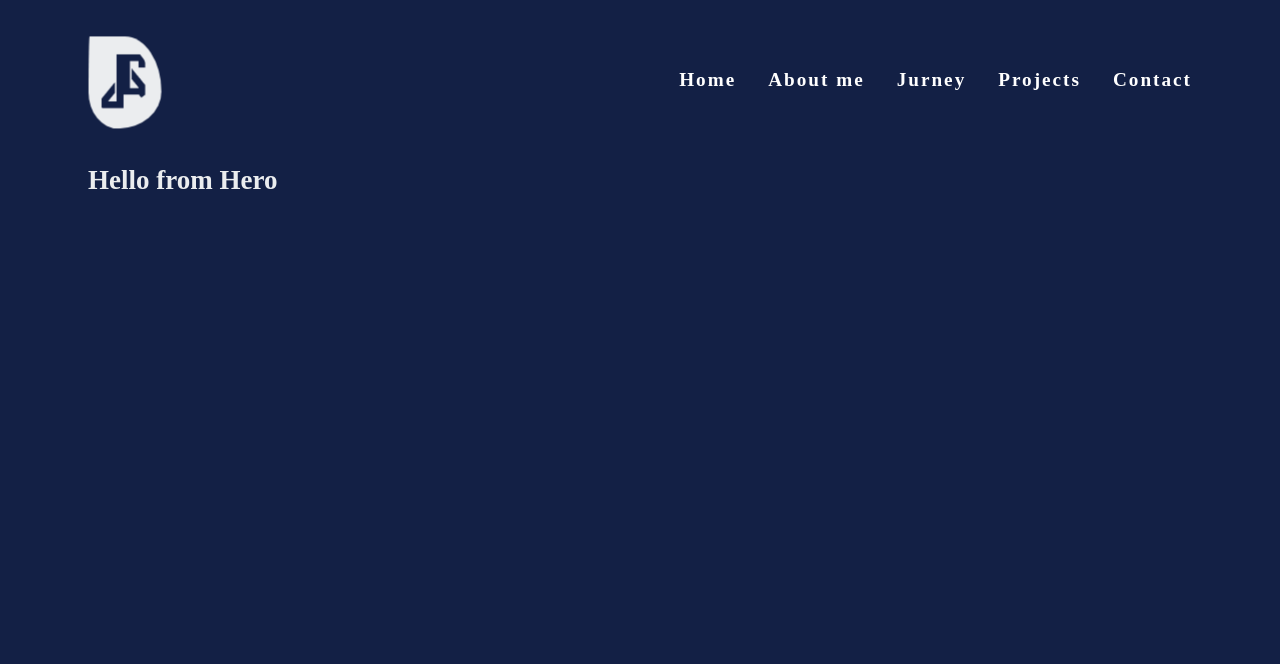
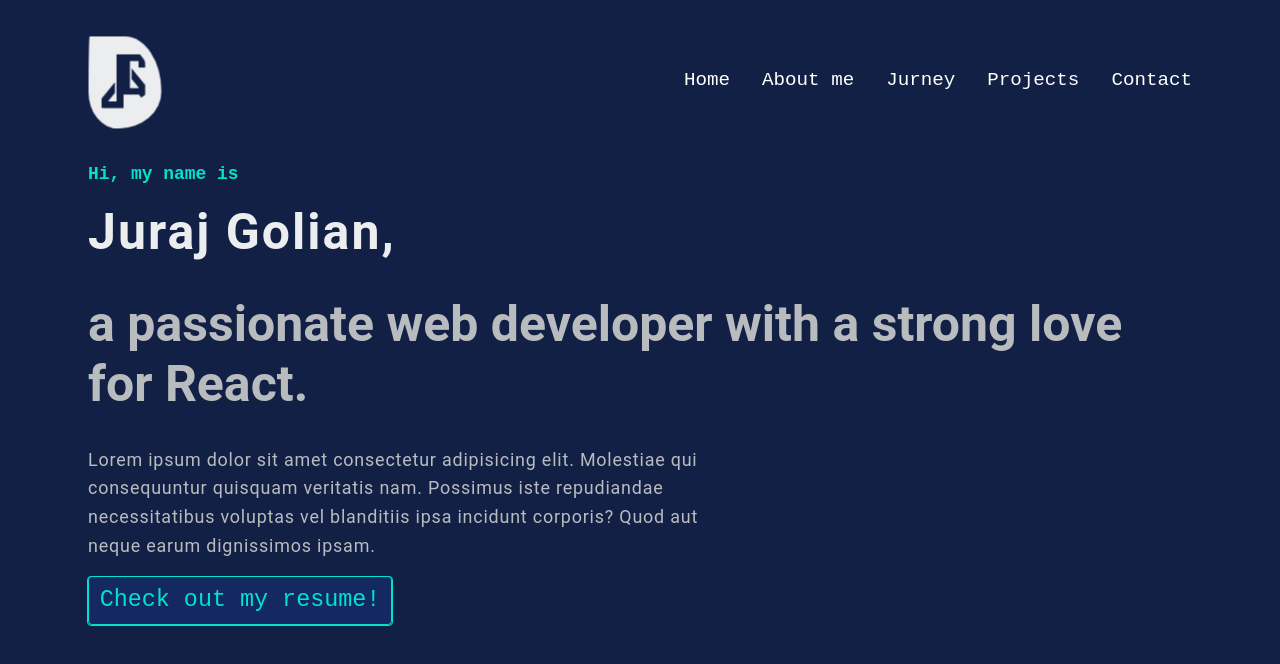
Before and after one commit to Dukoooo/portfolio, a React (Vite) app in the folder dukoooo-portfolio/: page / in a window 1280 px wide. Shown: the top 664 px of the page. Built offline with nearby package versions, Linux system fonts and the light colour scheme.

Commit message:
feat: Hero component &  Button component + css for both

```diff
--- /dev/null
+++ b/dukoooo-portfolio/src/components/Button.jsx
@@ -0,0 +1,15 @@
+import styles from "./Button.module.css";
+
+function Button({ children, className = "", onClick, type = "button" }) {
+  return (
+    <button
+      className={`${styles.btn} ${className}`}
+      onClick={onClick}
+      type={type}
+    >
+      {children}
+    </button>
+  );
+}
+
+export default Button;
--- /dev/null
+++ b/dukoooo-portfolio/src/components/Button.module.css
@@ -0,0 +1,45 @@
+.btn {
+  position: relative;
+  color: var(--color-neon);
+  font-size: clamp(1.3em, 3vw, 1.35rem);
+  font-family: "SF Mono", "Fira Code", monospace;
+  background-color: var(--color-bg-lighter);
+  border: 1px solid var(--color-neon);
+  border-radius: 4px;
+  width: 19rem;
+  line-height: 2.7rem;
+  padding: 2px 6px;
+  cursor: pointer;
+}
+.btn::after {
+  position: absolute;
+  display: block;
+  content: "";
+  width: 19rem;
+  height: 48px;
+  z-index: 1;
+  background-color: transparent;
+  top: 50%;
+  left: 50%;
+  transform: translate(-50%, -50%);
+  border-radius: 4px;
+  border: 1px solid var(--color-neon);
+}
+.btn:active,
+.btn:hover {
+  animation: move 2s ease;
+}
+
+@keyframes move {
+  0%,
+  100% {
+    transform: scale(1);
+    border: none;
+  }
+  50% {
+    transform: scale(1.05);
+    background-color: var(--color-bg);
+    color: (var(--color-text) --color-text-darkest);
+    box-shadow: 2px 2px 4px 4px var(--color-neon);
+  }
+}
--- a/dukoooo-portfolio/src/components/Hero.jsx
+++ b/dukoooo-portfolio/src/components/Hero.jsx
@@ -1,9 +1,30 @@
+import { StrictMode } from "react";
 import styles from "./Hero.module.css";
+import { TypeAnimation } from "react-type-animation";
+import Button from "./Button";
 
 function Hero() {
   return (
     <section className={`container ${styles.hero}`} id="hero">
-      <h1 className={styles.title}>Hello from Hero</h1>
+      <h3>Hi, my name is</h3>
+      <h1 className={styles.heading}>
+        <TypeAnimation
+          sequence={["Juraj Golian,"]}
+          wrapper="h1"
+          speed={5}
+          className={styles.heading}
+          repeat={0}
+          cursor={false}
+        />
+      </h1>
+      <h2>a passionate web developer with a strong love for React.</h2>
+      <p>
+        Lorem ipsum dolor sit amet consectetur adipisicing elit. Molestiae qui
+        consequuntur quisquam veritatis nam. Possimus iste repudiandae
+        necessitatibus voluptas vel blanditiis ipsa incidunt corporis? Quod aut
+        neque earum dignissimos ipsam.
+      </p>
+      <Button>Check out my resume!</Button>
     </section>
   );
 }
--- a/dukoooo-portfolio/src/components/Hero.module.css
+++ b/dukoooo-portfolio/src/components/Hero.module.css
@@ -1,3 +1,45 @@
 .hero {
+  position: relative;
+  display: flex;
+  flex-direction: column;
+  justify-content: flex-start;
   height: 80vh;
+  margin: 7em auto;
 }
+
+h2 {
+  font-size: clamp(30px, 6vw, 50px);
+  color: var(--color-text-darker);
+}
+h3 {
+  color: var(--color-neon);
+  font-size: clamp(1rem, 1.4vw, 1.2rem);
+  font-family: "SF Mono", "Fira Code", monospace;
+}
+.heading {
+  font-size: clamp(30px, 6vw, 50px);
+  letter-spacing: 2px;
+}
+p {
+  margin-top: 2vh;
+  max-width: 666px;
+  letter-spacing: 0.8px;
+  color: var(--color-text-darker);
+  font-size: clamp(1rem, 1.4vw, 1.2rem);
+}
+
+@media screen and (max-width: 666px) {
+  .hero {
+    margin: 3em auto;
+  }
+
+  p {
+    margin-top: 0;
+  }
+}
+
+@media screen and (max-width: 1500px) {
+  .hero {
+    margin: 1em auto;
+  }
+}
--- a/dukoooo-portfolio/src/components/Navigation.module.css
+++ b/dukoooo-portfolio/src/components/Navigation.module.css
@@ -10,6 +10,7 @@
   align-items: center;
   flex-direction: row;
   margin: 3% auto;
+  font-family: "SF Mono", "Fira Code", monospace;
 }
 
 .logo {
@@ -40,9 +41,7 @@
   gap: 2rem;
   justify-content: center;
   align-items: center;
-  font-size: clamp(1.1rem, 2.5vw, 1.2rem);
-  letter-spacing: 1.3px;
-  font-weight: 900;
+  font-size: clamp(1rem, 2.1vw, 1.2rem);
   cursor: pointer;
 }
 
@@ -54,7 +53,6 @@
   color: white;
   text-decoration: none;
   padding-bottom: 4px;
-  letter-spacing: 2px;
 }
 
 .item::after {
--- a/dukoooo-portfolio/src/styles/globals.css
+++ b/dukoooo-portfolio/src/styles/globals.css
@@ -13,6 +13,7 @@ body {
   line-height: 1.6;
   overflow-x: hidden;
   font-size: clamp(1rem, 2vw, 1.125rem);
+  font-family: "Roboto", sans-serif;
 }
 
 .container {
@@ -28,9 +29,11 @@ img {
 
 :root {
   --color-bg: #132045;
+  --color-bg-lighter: #162d6fb0;
   --color-text: #ebedef;
+  --color-text-darker: #b9bcbf;
+  --color-text-darkest: #a8a5a5f2;
   --color-neon: #00e3cc;
-  --color-text-darker: #a8a5a5f2;
   --max-width: clamp(320px, 90%, 1200px);
 }
 
--- a/package.json
+++ b/package.json
@@ -1,6 +1,8 @@
 {
   "dependencies": {
+    "@fontsource/roboto": "^5.2.6",
     "react-icons": "^5.5.0",
-    "react-scroll": "^1.9.3"
+    "react-scroll": "^1.9.3",
+    "react-type-animation": "^3.2.0"
   }
 }
```
Also changed, not shown: 1 other file (tests, documents, lock files or other folders).
